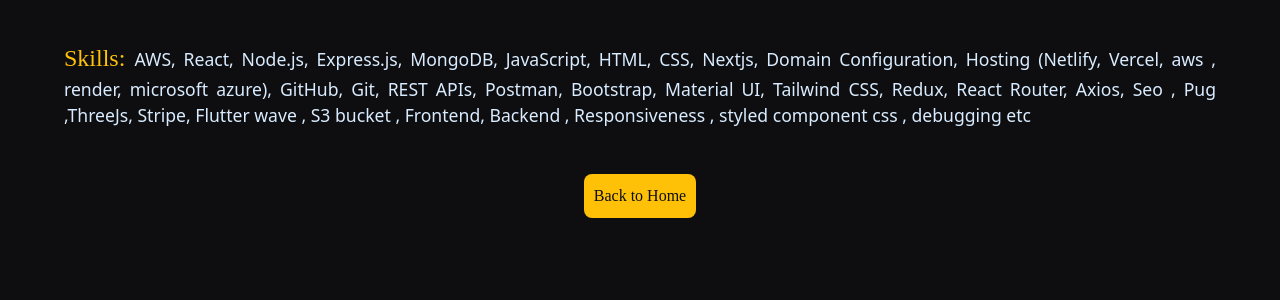
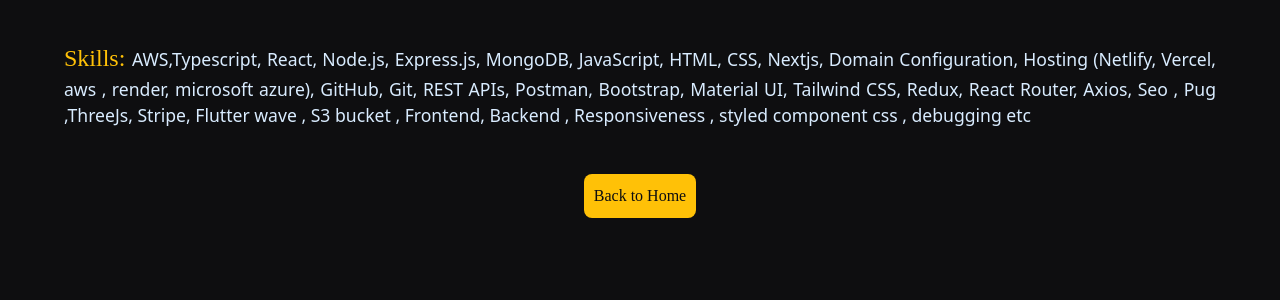
Before and after one commit to LordCartel007/all-portfolio-project, a React (Vite) app: page /all-skills in a window 1280 px wide. Shown: the top 300 px of the page. Built offline with nearby package versions, Linux system fonts and the light colour scheme; a web font is replaced by a local one.

Commit message:
added typescript

```diff
--- a/src/Components/Skills.jsx
+++ b/src/Components/Skills.jsx
@@ -10,12 +10,12 @@
     >
       <p className="descparagraph">
         <span className="descriptionSpan"> Skills: </span>
-        AWS, React, Node.js, Express.js, MongoDB, JavaScript, HTML, CSS, Nextjs,
-        Domain Configuration, Hosting (Netlify, Vercel, aws , render, microsoft
-        azure), GitHub, Git, REST APIs, Postman, Bootstrap, Material UI,
-        Tailwind CSS, Redux, React Router, Axios, Seo , Pug ,ThreeJs, Stripe,
-        Flutter wave , S3 bucket , Frontend, Backend , Responsiveness , styled
-        component css , debugging etc
+        AWS,Typescript, React, Node.js, Express.js, MongoDB, JavaScript, HTML,
+        CSS, Nextjs, Domain Configuration, Hosting (Netlify, Vercel, aws ,
+        render, microsoft azure), GitHub, Git, REST APIs, Postman, Bootstrap,
+        Material UI, Tailwind CSS, Redux, React Router, Axios, Seo , Pug
+        ,ThreeJs, Stripe, Flutter wave , S3 bucket , Frontend, Backend ,
+        Responsiveness , styled component css , debugging etc
       </p>
       <button className="homebutton" onClick={() => navigate("/")}>
         Back to Home
```
